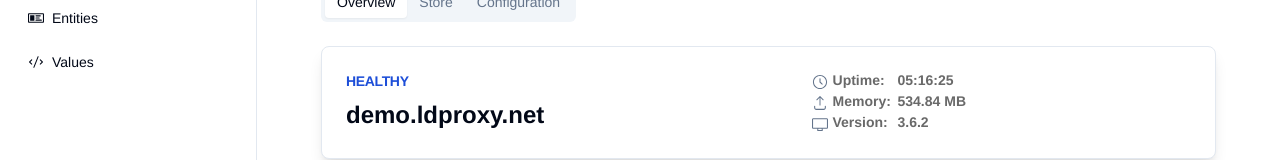
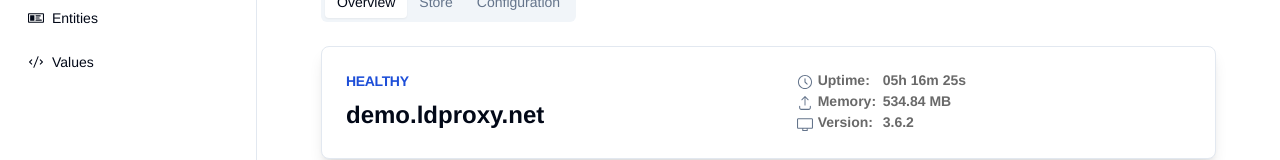
Before and after one commit to ldproxy/dashboard, a Next.js app: page /deployment in a window 1280 px wide. Shown: the part 171-331 px from the top of the page. Built offline with nearby package versions, Linux system fonts and the light colour scheme.

Commit message:
formatting uptime

```diff
--- a/src/components/dashboard/info.tsx
+++ b/src/components/dashboard/info.tsx
@@ -34,7 +34,7 @@ export default function CustomersPage({
   IconFooter3,
 }: SummaryProps) {
   const formattedMemory = filesize(memory, { base: 10 });
-  const formattedUptime = moment.utc(uptime * 1000).format("HH:mm:ss");
+  const formattedUptime = moment.utc(uptime * 1000).format("HH[h] mm[m] ss[s]");
   return (
     <Card className="shadow-lg">
       <CardHeader className="flex flex-row items-center justify-between space-y-0 pb-2">
```
